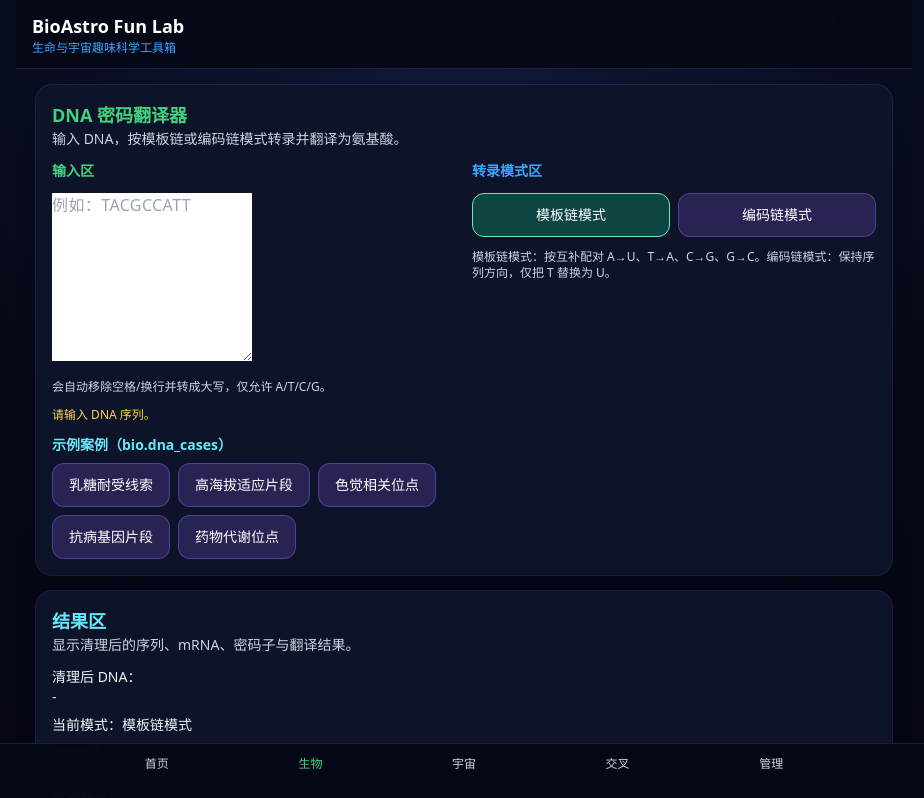
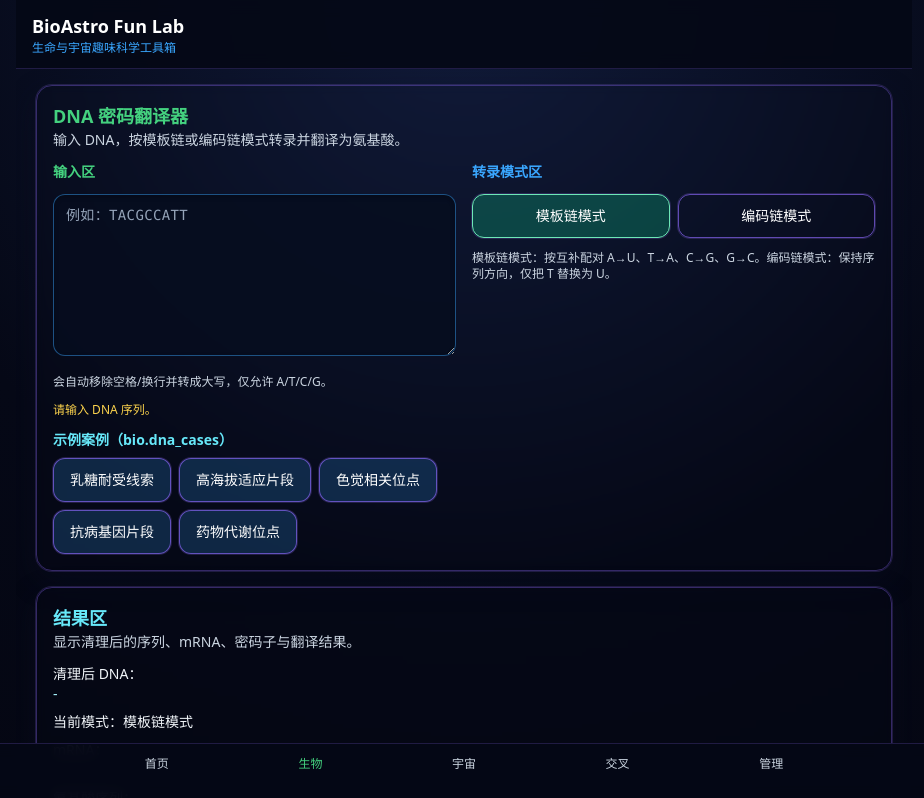
Before and after one commit to lucien20200101-jpg/BioAstro-Fun-Lab, a React (Vite) app: page /bio/dna-translator in a window 1280 px wide. Shown: the top 798 px of the page, without its empty margins (176-1100 px from the left). Built offline with nearby package versions, Linux system fonts and the light colour scheme.

Commit message:
feat(ui): expand button, card, form controls and badge variants

```diff
--- a/src/components/ui/Badge.tsx
+++ b/src/components/ui/Badge.tsx
@@ -1,5 +1,53 @@
-import type { PropsWithChildren } from 'react';
+import type { HTMLAttributes, PropsWithChildren } from 'react';
 
-export function Badge({ children }: PropsWithChildren) {
-  return <span className="inline-flex rounded-full bg-cosmic-bioGreen/20 px-2 py-1 text-xs text-cosmic-bioGreen">{children}</span>;
+type BadgeKind = 'category' | 'difficulty' | 'status' | 'keyword';
+
+type BadgeProps = PropsWithChildren<
+  HTMLAttributes<HTMLSpanElement> & {
+    kind?: BadgeKind;
+    value?: string;
+  }
+>;
+
+const defaultClass = 'border-cosmic-bioGreen/35 bg-cosmic-bioGreen/18 text-cosmic-bioGreen';
+
+const badgeStyles: Record<BadgeKind, Record<string, string>> = {
+  category: {
+    biology: 'border-cosmic-bioGreen/45 bg-cosmic-bioGreen/18 text-cosmic-bioGreen',
+    astronomy: 'border-cosmic-nebulaPurple/50 bg-cosmic-nebulaPurple/18 text-cosmic-nebulaPurple',
+    bioastro: 'border-cyan-300/50 bg-cyan-300/14 text-cyan-200',
+    admin: 'border-amber-300/45 bg-amber-300/18 text-amber-200'
+  },
+  difficulty: {
+    easy: 'border-emerald-300/50 bg-emerald-400/14 text-emerald-200',
+    medium: 'border-amber-300/50 bg-amber-400/14 text-amber-200',
+    hard: 'border-orange-300/55 bg-orange-400/16 text-orange-200',
+    expert: 'border-red-300/55 bg-red-500/16 text-red-200'
+  },
+  status: {
+    draft: 'border-slate-300/45 bg-slate-400/12 text-slate-200',
+    active: 'border-cyan-300/50 bg-cyan-300/14 text-cyan-200',
+    archived: 'border-zinc-400/45 bg-zinc-400/12 text-zinc-300',
+    warning: 'border-red-300/55 bg-red-500/16 text-red-200'
+  },
+  keyword: {
+    dna: 'border-cosmic-bioBlue/45 bg-cosmic-bioBlue/16 text-cosmic-bioBlue',
+    cell: 'border-cosmic-bioGreen/45 bg-cosmic-bioGreen/14 text-cosmic-bioGreen',
+    planet: 'border-cosmic-nebulaPurple/48 bg-cosmic-nebulaPurple/16 text-cosmic-nebulaPurple',
+    habitability: 'border-cyan-300/48 bg-cyan-300/14 text-cyan-200'
+  }
+};
+
+export function Badge({ children, className = '', kind, value, ...props }: BadgeProps) {
+  const normalizedValue = value?.trim().toLowerCase();
+  const style = kind && normalizedValue ? badgeStyles[kind]?.[normalizedValue] : undefined;
+
+  return (
+    <span
+      className={`inline-flex items-center rounded-full border px-2.5 py-1 text-xs font-medium tracking-wide ${style ?? defaultClass} ${className}`.trim()}
+      {...props}
+    >
+      {children}
+    </span>
+  );
 }
--- a/src/components/ui/Button.tsx
+++ b/src/components/ui/Button.tsx
@@ -1,13 +1,83 @@
 import type { ButtonHTMLAttributes, PropsWithChildren } from 'react';
 
-type ButtonProps = PropsWithChildren<ButtonHTMLAttributes<HTMLButtonElement>>;
+type ButtonVariant = 'primary' | 'secondary' | 'danger' | 'ghost';
+type ButtonTone = 'bio' | 'astro' | 'bioastro' | 'admin';
+type ButtonSize = 'sm' | 'md' | 'lg';
 
-export function Button({ children, className = '', ...props }: ButtonProps) {
+type ButtonProps = PropsWithChildren<
+  ButtonHTMLAttributes<HTMLButtonElement> & {
+    variant?: ButtonVariant;
+    tone?: ButtonTone;
+    size?: ButtonSize;
+  }
+>;
+
+const baseClass =
+  'inline-flex min-h-11 items-center justify-center gap-2 rounded-xl border px-4 font-medium transition duration-200 ease-out focus-visible:outline-none focus-visible:ring-2 focus-visible:ring-offset-2 focus-visible:ring-offset-cosmic-bg disabled:cursor-not-allowed disabled:opacity-45 disabled:hover:shadow-none disabled:active:translate-y-0';
+
+const sizeClassMap: Record<ButtonSize, string> = {
+  sm: 'px-3 py-2 text-xs',
+  md: 'px-4 py-2.5 text-sm',
+  lg: 'px-5 py-3 text-base'
+};
+
+const toneClassMap: Record<ButtonTone, Record<ButtonVariant, string>> = {
+  bio: {
+    primary:
+      'border-cosmic-bioGreen/60 bg-cosmic-bioGreen/25 text-cosmic-bioGreen shadow-[0_0_0_1px_rgba(61,255,164,0.2)] hover:bg-cosmic-bioGreen/35 hover:shadow-[0_0_18px_rgba(61,255,164,0.35)] active:translate-y-px focus-visible:ring-cosmic-bioGreen/80',
+    secondary:
+      'border-cosmic-bioBlue/55 bg-cosmic-bioBlue/20 text-cosmic-bioBlue hover:bg-cosmic-bioBlue/30 active:translate-y-px focus-visible:ring-cosmic-bioBlue/80',
+    danger:
+      'border-red-400/65 bg-red-500/20 text-red-200 hover:bg-red-500/32 active:translate-y-px focus-visible:ring-red-300/80',
+    ghost:
+      'border-cosmic-bioGreen/25 bg-transparent text-cosmic-bioGreen hover:border-cosmic-bioGreen/45 hover:bg-cosmic-bioGreen/12 active:bg-cosmic-bioGreen/18 focus-visible:ring-cosmic-bioGreen/80'
+  },
+  astro: {
+    primary:
+      'border-cosmic-nebulaPurple/65 bg-cosmic-nebulaPurple/28 text-white shadow-[0_0_0_1px_rgba(153,119,255,0.2)] hover:bg-cosmic-nebulaPurple/38 hover:shadow-[0_0_18px_rgba(153,119,255,0.4)] active:translate-y-px focus-visible:ring-cosmic-nebulaPurple/85',
+    secondary:
+      'border-cyan-300/45 bg-cyan-300/15 text-cyan-100 hover:bg-cyan-300/24 active:translate-y-px focus-visible:ring-cyan-200/85',
+    danger:
+      'border-red-400/65 bg-red-500/18 text-red-100 hover:bg-red-500/30 active:translate-y-px focus-visible:ring-red-300/80',
+    ghost:
+      'border-cosmic-nebulaPurple/30 bg-transparent text-cosmic-nebulaPurple hover:border-cosmic-nebulaPurple/50 hover:bg-cosmic-nebulaPurple/12 active:bg-cosmic-nebulaPurple/18 focus-visible:ring-cosmic-nebulaPurple/85'
+  },
+  bioastro: {
+    primary:
+      'border-cyan-300/65 bg-gradient-to-r from-cosmic-bioBlue/35 to-cosmic-nebulaPurple/35 text-cyan-50 shadow-[0_0_0_1px_rgba(95,224,255,0.2)] hover:from-cosmic-bioBlue/45 hover:to-cosmic-nebulaPurple/45 hover:shadow-[0_0_20px_rgba(95,224,255,0.35)] active:translate-y-px focus-visible:ring-cyan-200/90',
+    secondary:
+      'border-cosmic-bioBlue/50 bg-cosmic-bioBlue/18 text-cyan-100 hover:bg-cosmic-bioBlue/28 active:translate-y-px focus-visible:ring-cosmic-bioBlue/85',
+    danger:
+      'border-red-400/65 bg-red-500/20 text-red-100 hover:bg-red-500/32 active:translate-y-px focus-visible:ring-red-300/80',
+    ghost:
+      'border-cyan-300/30 bg-transparent text-cyan-200 hover:border-cyan-200/55 hover:bg-cyan-300/10 active:bg-cyan-300/18 focus-visible:ring-cyan-200/90'
+  },
+  admin: {
+    primary:
+      'border-amber-300/70 bg-amber-400/22 text-amber-100 shadow-[0_0_0_1px_rgba(251,191,36,0.24)] hover:bg-amber-400/32 hover:shadow-[0_0_16px_rgba(251,191,36,0.32)] active:translate-y-px focus-visible:ring-amber-200/85',
+    secondary:
+      'border-slate-300/45 bg-slate-300/10 text-slate-200 hover:bg-slate-300/18 active:translate-y-px focus-visible:ring-slate-200/75',
+    danger:
+      'border-red-400/70 bg-red-500/24 text-red-100 hover:bg-red-500/36 active:translate-y-px focus-visible:ring-red-300/85',
+    ghost:
+      'border-amber-300/30 bg-transparent text-amber-200 hover:border-amber-200/55 hover:bg-amber-300/12 active:bg-amber-300/18 focus-visible:ring-amber-200/85'
+  }
+};
+
+export function Button({
+  children,
+  className = '',
+  variant = 'primary',
+  tone = 'astro',
+  size = 'md',
+  type = 'button',
+  ...props
+}: ButtonProps) {
+  const variantClass = toneClassMap[tone][variant];
+  const sizeClass = sizeClassMap[size];
+
   return (
-    <button
-      className={`min-h-11 rounded-xl border border-cosmic-nebulaPurple/40 bg-cosmic-nebulaPurple/20 px-4 py-2.5 text-sm font-medium text-white transition hover:bg-cosmic-nebulaPurple/30 focus-visible:outline-none focus-visible:ring-2 focus-visible:ring-cyan-300/80 disabled:cursor-not-allowed disabled:opacity-50 ${className}`}
-      {...props}
-    >
+    <button className={`${baseClass} ${sizeClass} ${variantClass} ${className}`.trim()} type={type} {...props}>
       {children}
     </button>
   );
--- a/src/components/ui/Card.tsx
+++ b/src/components/ui/Card.tsx
@@ -1,7 +1,27 @@
 import type { HTMLAttributes, PropsWithChildren } from 'react';
 
-type CardProps = PropsWithChildren<HTMLAttributes<HTMLElement>>;
+type CardVariant = 'glass' | 'elevated' | 'interactive';
 
-export function Card({ children, className = '', ...props }: CardProps) {
-  return <article className={`rounded-2xl bg-cosmic-panel p-4 shadow-glow ${className}`} {...props}>{children}</article>;
+type CardProps = PropsWithChildren<
+  HTMLAttributes<HTMLElement> & {
+    variant?: CardVariant;
+  }
+>;
+
+const baseClass =
+  'rounded-2xl border border-cosmic-nebulaPurple/35 bg-cosmic-panel/72 p-4 text-slate-100 backdrop-blur-sm transition duration-200';
+
+const variantClassMap: Record<CardVariant, string> = {
+  glass: 'shadow-[0_0_0_1px_rgba(153,119,255,0.18),0_10px_28px_rgba(11,16,36,0.45)]',
+  elevated: 'shadow-[0_0_0_1px_rgba(95,224,255,0.14),0_16px_36px_rgba(11,16,36,0.55)]',
+  interactive:
+    'cursor-pointer shadow-[0_0_0_1px_rgba(95,224,255,0.18),0_12px_30px_rgba(11,16,36,0.48)] hover:-translate-y-0.5 hover:border-cyan-300/65 hover:shadow-[0_0_18px_rgba(95,224,255,0.22),0_18px_34px_rgba(11,16,36,0.54)] active:translate-y-0'
+};
+
+export function Card({ children, className = '', variant = 'glass', ...props }: CardProps) {
+  return (
+    <article className={`${baseClass} ${variantClassMap[variant]} ${className}`.trim()} {...props}>
+      {children}
+    </article>
+  );
 }
--- a/src/components/ui/Input.tsx
+++ b/src/components/ui/Input.tsx
@@ -1,5 +1,10 @@
 import type { InputHTMLAttributes } from 'react';
 
-export function Input(props: InputHTMLAttributes<HTMLInputElement>) {
-  return <input className="w-full min-w-0 rounded-xl border border-cosmic-bioBlue/40 bg-black/20 px-3 py-2.5 text-sm text-slate-100 placeholder:text-slate-400 focus-visible:outline-none focus-visible:ring-2 focus-visible:ring-cyan-300/70" {...props} />;
+export function Input({ className = '', ...props }: InputHTMLAttributes<HTMLInputElement>) {
+  return (
+    <input
+      className={`w-full min-w-0 rounded-xl border border-cosmic-bioBlue/45 bg-[#070d1f]/85 px-3 py-2.5 text-sm text-slate-100 placeholder:text-slate-400 shadow-inner shadow-black/25 transition duration-150 focus-visible:border-cyan-300/75 focus-visible:outline-none focus-visible:ring-2 focus-visible:ring-cyan-300/65 focus-visible:ring-offset-1 focus-visible:ring-offset-cosmic-bg disabled:cursor-not-allowed disabled:border-slate-600/50 disabled:opacity-55 aria-[invalid=true]:border-red-400/80 aria-[invalid=true]:ring-2 aria-[invalid=true]:ring-red-300/65 ${className}`.trim()}
+      {...props}
+    />
+  );
 }
--- a/src/components/ui/Select.tsx
+++ b/src/components/ui/Select.tsx
@@ -1,5 +1,10 @@
 import type { SelectHTMLAttributes } from 'react';
 
-export function Select(props: SelectHTMLAttributes<HTMLSelectElement>) {
-  return <select className="w-full rounded-lg border border-cosmic-bioBlue/40 bg-black/20 px-3 py-2 text-sm" {...props} />;
+export function Select({ className = '', ...props }: SelectHTMLAttributes<HTMLSelectElement>) {
+  return (
+    <select
+      className={`w-full min-w-0 rounded-xl border border-cosmic-bioBlue/45 bg-[#070d1f]/90 px-3 py-2.5 text-sm text-slate-100 shadow-inner shadow-black/25 transition duration-150 focus-visible:border-cyan-300/75 focus-visible:outline-none focus-visible:ring-2 focus-visible:ring-cyan-300/65 focus-visible:ring-offset-1 focus-visible:ring-offset-cosmic-bg disabled:cursor-not-allowed disabled:border-slate-600/50 disabled:opacity-55 aria-[invalid=true]:border-red-400/80 aria-[invalid=true]:ring-2 aria-[invalid=true]:ring-red-300/65 ${className}`.trim()}
+      {...props}
+    />
+  );
 }
--- a/src/components/ui/Textarea.tsx
+++ b/src/components/ui/Textarea.tsx
@@ -1,5 +1,10 @@
 import type { TextareaHTMLAttributes } from 'react';
 
-export function Textarea(props: TextareaHTMLAttributes<HTMLTextAreaElement>) {
-  return <textarea className="w-full min-w-0 rounded-xl border border-cosmic-bioBlue/40 bg-black/20 px-3 py-2.5 font-mono text-sm text-slate-100 placeholder:text-slate-400 focus-visible:outline-none focus-visible:ring-2 focus-visible:ring-cyan-300/70" {...props} />;
+export function Textarea({ className = '', ...props }: TextareaHTMLAttributes<HTMLTextAreaElement>) {
+  return (
+    <textarea
+      className={`w-full min-w-0 rounded-xl border border-cosmic-bioBlue/45 bg-[#070d1f]/85 px-3 py-2.5 font-mono text-sm text-slate-100 placeholder:text-slate-400 shadow-inner shadow-black/25 transition duration-150 focus-visible:border-cyan-300/75 focus-visible:outline-none focus-visible:ring-2 focus-visible:ring-cyan-300/65 focus-visible:ring-offset-1 focus-visible:ring-offset-cosmic-bg disabled:cursor-not-allowed disabled:border-slate-600/50 disabled:opacity-55 aria-[invalid=true]:border-red-400/80 aria-[invalid=true]:ring-2 aria-[invalid=true]:ring-red-300/65 ${className}`.trim()}
+      {...props}
+    />
+  );
 }
```
